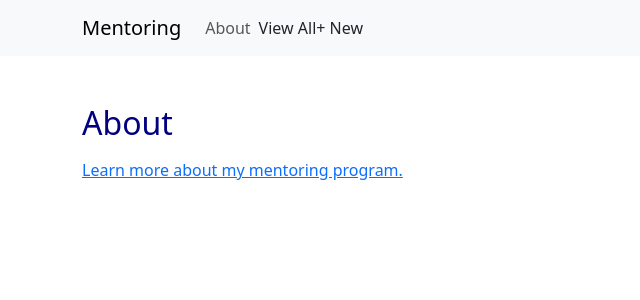
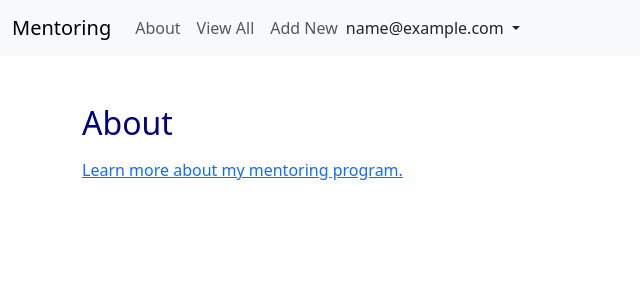
Before and after one commit to lancegoyke/lg-mentoring, a Django app: page /about/ in a window 1280 px wide. Shown: the top 300 px of the page, without its empty margins (0-640 px from the left). Run offline with Django 3.2, Linux system fonts and the light colour scheme; the visitor is signed in with stand-in values (Sample User, id 1); some libraries are stand-ins or nearby versions.

Commit message:
fix the navbar for new bootstrap

```diff
--- a/templates/header.html
+++ b/templates/header.html
@@ -1,39 +1,41 @@
-<nav class="navbar navbar-expand-lg navbar-light bg-light mb-5">
-  <div class="container-lg">
+<nav class="navbar navbar-expand-lg bg-body-tertiary">
+  <div class="container-fluid">
     <a class="navbar-brand" href="{% url 'home' %}">
       Mentoring
     </a>
-    <button class="navbar-toggler" type="button" data-toggle="collapse" data-target="#navbarsExample07" aria-controls="navbarsExample07" aria-expanded="false" aria-label="Toggle navigation">
+    <button class="navbar-toggler" type="button" data-bs-toggle="collapse" data-bs-target="#navbarNavDropdown" aria-controls="navbarNavDropdown" aria-expanded="false" aria-label="Toggle navigation">
       <span class="navbar-toggler-icon"></span>
     </button>
 
-    <div class="collapse navbar-collapse" id="navbarsExample07">
-      <ul class="navbar-nav mr-auto">
+    <div class="collapse navbar-collapse" id="navbarNavDropdown">
+      <ul class="navbar-nav">
         <li class="nav-item">
-          <a class="nav-link text-center" href="{% url 'about' %}">About</a>
+          <a class="nav-link" href="{% url 'about' %}">About</a>
         </li>
+        {% if user.is_authenticated %}
+        <div class="nav-item">
+          <a class="nav-link" href="{% url 'question_filtered_list' %}">View All</a>
+        </div>
+        <div class="nav-item">
+          <a class="nav-link" href="{% url 'submission_create' %}">Add New</a>
+        </div>
+        {% endif %}
       </ul>
       {% if user.is_authenticated %}
-      <div class="nav-item">
-        <a class="btn btn-warning mr-0 my-2 nav-link mr-lg-2" href="{% url 'question_filtered_list' %}">View All</a>
-      </div>
-      <div class="nav-item">
-        <a class="btn btn-primary my-2 nav-link" href="{% url 'submission_create' %}">+ New</a>
-      </div>
-      <div class="nav-item dropdown text-light my-2 my-md-0">
-        <a class="nav-link text-center dropdown-toggle" href="#" id="dropdown07" data-toggle="dropdown" aria-haspopup="true" aria-expanded="false">
+      <div class="nav-item dropdown">
+        <a class="nav-link dropdown-toggle" href="#" role="button" data-bs-toggle="dropdown" aria-expanded="false">
           {{ user.email }}
         </a>
-        <div class="dropdown-menu" aria-labelledby="dropdown07">
-          <a class="dropdown-item" href="{% url 'account_logout' %}">Log Out</a>
-          <a class="dropdown-item" href="{% url 'account_change_password' %}">Change Password</a>
-          <a class="dropdown-item" href="{% url 'profile' %}">Profile</a>
-        </div><!-- .dropdown-menu -->
-      </div><!-- .nav-item -->
+        <ul class="dropdown-menu">
+          <li><a class="dropdown-item" href="{% url 'account_logout' %}">Log Out</a></li>
+          <li><a class="dropdown-item" href="{% url 'account_change_password' %}">Change Password</a></li>
+          <li><a class="dropdown-item" href="{% url 'profile' %}">Profile</a></li>
+        </ul>
+      </div>
       {% else %}
-      <ul class="navbar-nav ml-auto">
+      <ul class="navbar-nav ms-auto">
         <li class="nav-item">
-          <a class="nav-link text-center font-weight-bold" href="{% url 'account_login' %}">Log In</a>
+          <a class="nav-link font-weight-bold" href="{% url 'account_login' %}">Log In</a>
         </li>
       </ul>
       <div class="nav-item">
```
